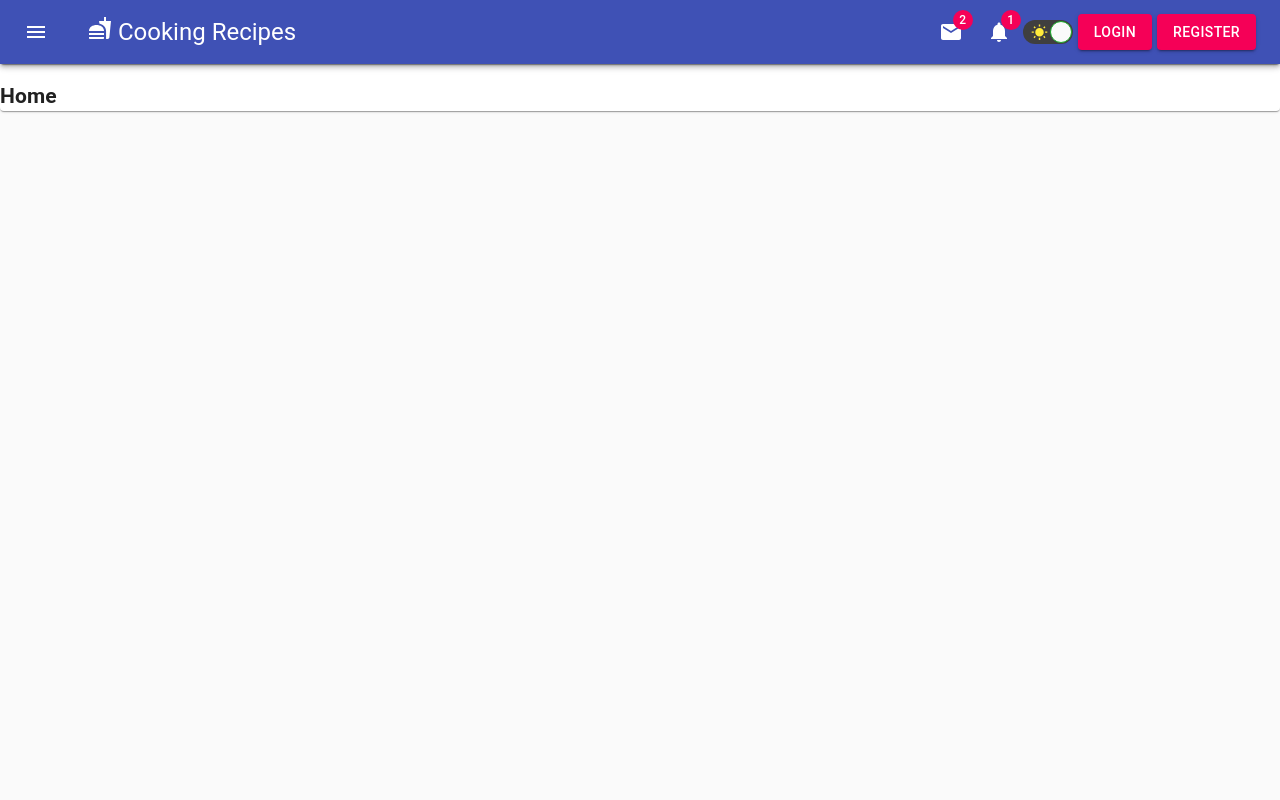
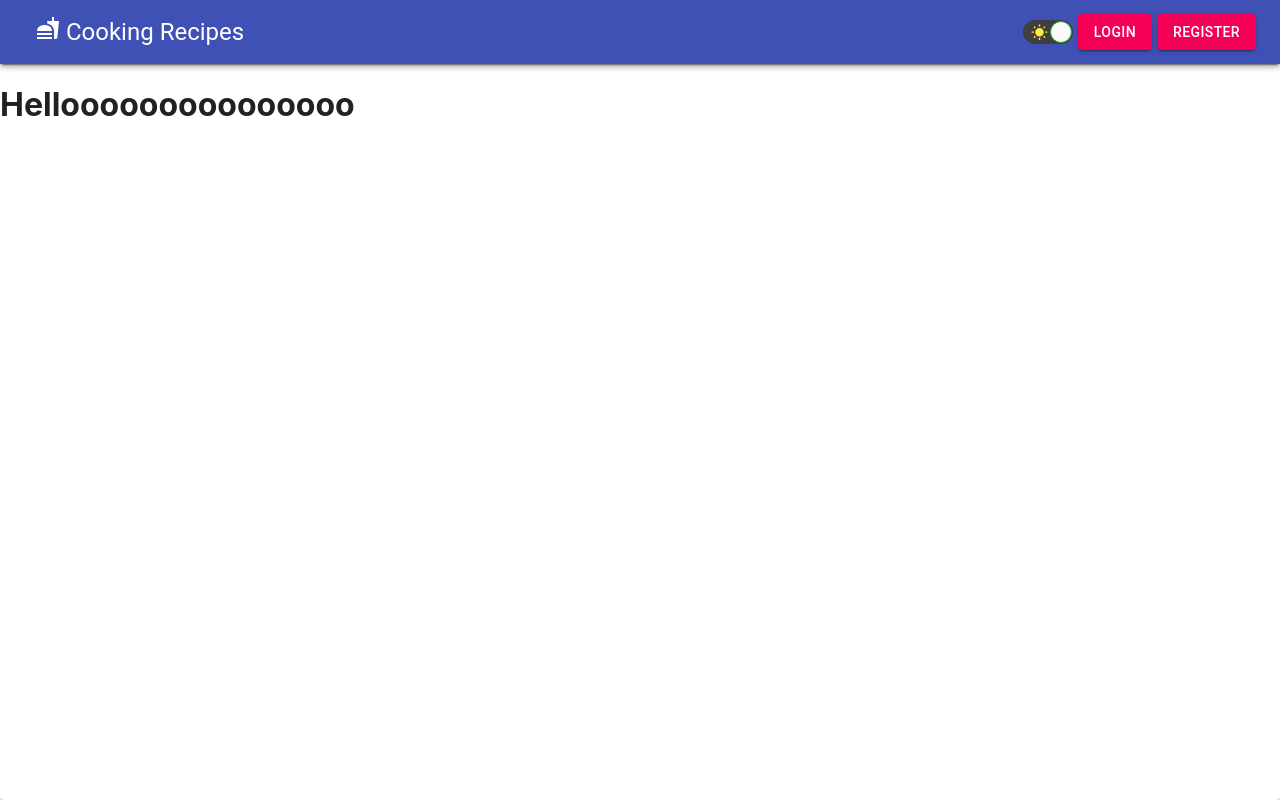
Before and after one commit to damianivanov/CS-ReactJS, a React (Create React App) app in the folder Homework/cooking/: page /login in a window 1280 px wide. Both pictures are taken after a click on the button "Cooking Recipes". Built offline with nearby package versions, Linux system fonts and the light colour scheme.

Commit message:
Dashboard and fixed menus

```diff
--- a/Homework/cooking/src/App.js
+++ b/Homework/cooking/src/App.js
@@ -1,15 +1,19 @@
 import Nav from "../src/NavBar/Nav";
 import Login from "./Login/Login";
 import Register from "./Register/Register";
+import Recipes from "./Recipes/Recipes";
+import Dashboard from "./Dashboard/Dashboard";
 import "./App.css";
 import React, { useState } from "react";
 import { ThemeProvider, createMuiTheme } from "@material-ui/core/styles";
 import { Paper } from "@material-ui/core";
 import { BrowserRouter as Router, Switch, Route } from "react-router-dom";
-import {activeUser} from './services/userService'
+import { activeUser } from "./services/userService";
+import {activeDarkMode} from './services/darkMode'
+
 function App() {
-  const [signed, setSigned]= useState(activeUser);
-  const [darkMode, setDarkMode] = useState(false);
+  const [signed, setSigned] = useState(activeUser);
+  const [darkMode, setDarkMode] = useState(activeDarkMode);
   const theme = createMuiTheme({
     palette: {
       type: darkMode ? "dark" : "light",
@@ -20,9 +24,13 @@ function App() {
   return (
     <Router>
       <ThemeProvider theme={theme}>
-        <Paper height="100%">
-          <Nav darkMode={darkMode} setDarkMode={setDarkMode} signed={signed} setSigned={setSigned}/>
-
+        <Paper style={{ height: "100vh" }}>
+          <Nav
+            darkMode={darkMode}
+            setDarkMode={setDarkMode}
+            signed={signed}
+            setSigned={setSigned}
+          />
           <Switch>
             <Route path="/login">
               <Login setSigned={setSigned} />
@@ -30,8 +38,14 @@ function App() {
             <Route path="/register">
               <Register />
             </Route>
+            <Route path="/recipes">
+              <Recipes signed={signed} />
+            </Route>
+            <Route path="/dashboard">
+              <Dashboard />
+            </Route>
             <Route exact path="/">
-              <Home />
+              <Dashboard />
             </Route>
           </Switch>
         </Paper>
@@ -39,8 +53,4 @@ function App() {
     </Router>
   );
 }
-function Home() {
-  return <h2>Home</h2>;
-}
-
 export default App;
--- /dev/null
+++ b/Homework/cooking/src/Dashboard/Dashboard.js
@@ -0,0 +1,9 @@
+import React from 'react'
+
+export default function Dashboard() {
+    return (
+        <div>
+            <h1>Hellooooooooooooooo</h1>
+        </div>
+    )
+}
--- a/Homework/cooking/src/Login/Login.js
+++ b/Homework/cooking/src/Login/Login.js
@@ -8,32 +8,35 @@ import Grid from "@material-ui/core/Grid";
 import LockOutlinedIcon from "@material-ui/icons/LockOutlined";
 import Typography from "@material-ui/core/Typography";
 import { useStyles } from "./Login.styles";
-import Container from "@material-ui/core/Container";
+import {Container,Paper} from "@material-ui/core";
 import { checkUser, login } from "../services/userService";
-import { Redirect,useHistory } from "react-router-dom";
+import { Redirect, useHistory,useLocation } from "react-router-dom";
 
 export default function Login(props) {
   const classes = useStyles();
   let history = useHistory();
+  let location = useLocation();
   const [username, setUsername] = useState("");
   const [password, setPassword] = useState("");
   const [error, setError] = useState("");
 
   function formSubmit(e) {
     e.preventDefault();
-    let user = checkUser({ "username": username, "password": password });
+    let user = checkUser({ username: username, password: password });
     if (user) {
       login(user);
-        history.push("/");
       props.setSigned(true);
-      <Redirect to="/" />
+
+      let { from } = location.state || { from: { pathname: "/" } };
+      history.replace(from);
+      <Redirect to="/" />;
     } else {
       setError("Invalid Credentials!");
     }
   }
   return (
-    <Container component="main" maxWidth="xs">
-      <CssBaseline />
+      <Container component="main" maxWidth="xs" >
+        {/* <CssBaseline /> */}
         <div className={classes.paper}>
           <Avatar className={classes.avatar}>
             <LockOutlinedIcon />
@@ -69,7 +72,9 @@ export default function Login(props) {
               onChange={(e) => setPassword(e.target.value)}
             />
 
-          {error !== "" && <Typography color="secondary"> {error} </Typography>}
+            {error !== "" && (
+              <Typography color="secondary"> {error} </Typography>
+            )}
 
             <Button
               type="submit"
@@ -88,7 +93,11 @@ export default function Login(props) {
                 </Link>
               </Grid>
               <Grid item>
-              <Link to="/register" variant="body2" style={{ color: "#f50057" }}>
+                <Link
+                  to="/register"
+                  variant="body2"
+                  style={{ color: "#f50057" }}
+                >
                   Sign Up
                 </Link>
               </Grid>
--- a/Homework/cooking/src/NavBar/Nav.js
+++ b/Homework/cooking/src/NavBar/Nav.js
@@ -6,7 +6,6 @@ import {
   Toolbar,
   IconButton,
   Typography,
-  Badge,
   MenuItem,
   Paper,
 } from "@material-ui/core";
@@ -15,26 +14,28 @@ import yellow from "@material-ui/core/colors/yellow";
 import Toggle from "react-toggle";
 import "./Toggle.css";
 import { logOut } from "../services/userService";
-import { Link } from "react-router-dom";
+import { Link, useHistory,useLocation,Redirect } from "react-router-dom";
 
-import MenuIcon from "@material-ui/icons/Menu";
+import {deactivateDarkMode,activateDarkMode} from '../services/darkMode';
 import AccountCircle from "@material-ui/icons/AccountCircle";
-import MailIcon from "@material-ui/icons/Mail";
-import NotificationsIcon from "@material-ui/icons/Notifications";
 import MoreIcon from "@material-ui/icons/MoreVert";
 import NightsStayIcon from "@material-ui/icons/NightsStay";
 import WbSunnyIcon from "@material-ui/icons/WbSunny";
 import FastfoodIcon from "@material-ui/icons/Fastfood";
 
-function Nav(props) {
+export default function Nav(props) {
+  const [linkColor,setColor]=React.useState("black")
   function changeTheme() {
     if (props.darkMode) {
       props.setDarkMode(false);
+      deactivateDarkMode();
+      setColor("black")
     } else {
       props.setDarkMode(true);
+      activateDarkMode()
+      setColor("white")
     }
   }
-
 
   const classes = useStyles();
   const [anchorEl, setAnchorEl] = React.useState(null);
@@ -66,7 +67,6 @@ function Nav(props) {
         ),
       }}
       onChange={changeTheme}
-
     />
   );
 
@@ -90,11 +90,23 @@ function Nav(props) {
     setMobileMoreAnchorEl(event.currentTarget);
   };
 
-  function onLogOut(){
-    props.setSigned(false)
-    logOut()
-    handleMenuClose()
+  let history = useHistory();
+  let location = useLocation();
+
+  function onLogOut() {
+    props.setSigned(false);
+    logOut();
+    let { from } = location.state || { from: { pathname: "/" } };
+    history.replace(from);
+    history.push("/login")
+    handleMenuClose();
   }
+
+  function onDashboard(){
+    <Redirect to="/dashboard"/>
+    handleMenuClose();
+  }
+
 
   const menuId = "primary-search-account-menu";
   const renderMenu = (
@@ -110,51 +122,6 @@ function Nav(props) {
       <MenuItem onClick={handleMenuClose}>Profile</MenuItem>
       <MenuItem onClick={handleMenuClose}>My account</MenuItem>
       <MenuItem onClick={onLogOut}>Sign Out</MenuItem>
-
-    </Menu>
-  );
-
-  const mobileMenuId = "primary-search-account-menu-mobile";
-  const renderMobileMenu = (
-    <Menu
-      anchorEl={mobileMoreAnchorEl}
-      anchorOrigin={{ vertical: "top", horizontal: "right" }}
-      id={mobileMenuId}
-      keepMounted
-      transformOrigin={{ vertical: "top", horizontal: "right" }}
-      open={isMobileMenuOpen}
-      onClose={handleMobileMenuClose}
-    >
-      <MenuItem>
-        <IconButton aria-label="show 4 new mails" color="inherit">
-          <Badge badgeContent={4} color="secondary">
-            <MailIcon />
-          </Badge>
-        </IconButton>
-        <p>Messages</p>
-      </MenuItem>
-      <MenuItem>
-        <IconButton aria-label="show 11 new notifications" color="inherit">
-          <Badge badgeContent={11} color="secondary">
-            <NotificationsIcon />
-          </Badge>
-        </IconButton>
-        <p>Notifications</p>
-      </MenuItem>
-      <MenuItem onClick={handleProfileMenuOpen}>
-        <IconButton
-          aria-label="account of current user"
-          aria-controls="primary-search-account-menu"
-          aria-haspopup="true"
-          color="inherit"
-        >
-          <AccountCircle />
-        </IconButton>
-        <p>Profile</p>
-      </MenuItem>
-      <MenuItem>
-        <div style={{ marginLeft: 10 }}>{toggler}</div>
-      </MenuItem>
     </Menu>
   );
 
@@ -187,6 +154,10 @@ function Nav(props) {
     </React.Fragment>
   );
   const signedUser = (
+    <React.Fragment>
+      <Button style={{ margin: "2px" }} >
+        <Link to="/dashboard" style={{ color: 'white', textDecoration: "none" }}>Dashboard</Link>
+      </Button>
       <IconButton
         edge="end"
         aria-label="account of current user"
@@ -197,21 +168,75 @@ function Nav(props) {
       >
         <AccountCircle />
       </IconButton>
+    </React.Fragment>
+  );
+  const noUserMenu = (
+    [
+      <MenuItem
+        size="medium"
+        variant="contained"
+        color="secondary"
+        className={classes.margin}
+        style={{ marginLeft: "5px" }}
+      >
+        <Link to="/login" style={{ color: linkColor, textDecoration: "none" }}>
+          {" "}
+          Login
+        </Link>
+      </MenuItem>
+      ,
+      <MenuItem
+        size="medium"
+        variant="contained"
+        color="secondary"
+        className={classes.margin}
+        style={{ marginLeft: "5px" }}
+      >
+        <Link to="/register" style={{ color: linkColor, textDecoration: "none" }}>
+          {" "}
+          Register
+        </Link>
+      </MenuItem>
+      ]
+  );
+  const signedUserMenu = (
+    [
+      <MenuItem>
+      <Link to="/dashboard" style={{ color: linkColor, textDecoration: "none" }}>
+        Dashboard
+      </Link>
+      </MenuItem>,
+      <MenuItem onClick={handleMenuClose}>Profile</MenuItem>,
+      <MenuItem onClick={handleMenuClose}>My account</MenuItem>,
+      <MenuItem onClick={onLogOut}>Sign Out</MenuItem>]
+  );
 
+  const mobileMenuId = "primary-search-account-menu-mobile";
+  const renderMobileMenu = (
+    <Menu
+      anchorEl={mobileMoreAnchorEl}
+      anchorOrigin={{ vertical: "top", horizontal: "right" }}
+      id={mobileMenuId}
+      keepMounted
+      transformOrigin={{ vertical: "top", horizontal: "right" }}
+      open={isMobileMenuOpen}
+      onClose={handleMobileMenuClose}
+    >
+
+        {props.signed ? signedUserMenu : noUserMenu}
+      <div container style={{ marginLeft: "16px" }}>
+        {toggler}
+      </div>
+
+    </Menu>
   );
+
+
   return (
     <Paper>
       <div className={classes.grow}>
         <AppBar position="static" className={classes.appbar}>
           <Toolbar>
-            <IconButton
-              edge="start"
-              className={classes.menuButton}
-              color="inherit"
-              aria-label="open drawer"
-            >
-              <MenuIcon />
-            </IconButton>
             <IconButton>
               <Link to="/" style={{ color: "white", textDecoration: "none" }}>
                 <Typography className={classes.title} variant="h5" noWrap>
@@ -221,20 +246,8 @@ function Nav(props) {
             </IconButton>
             <div className={classes.grow} />
             <div className={classes.sectionDesktop}>
-              <IconButton aria-label="show 4 new mails" color="inherit">
-                <Badge badgeContent={2} color="secondary">
-                  <MailIcon />
-                </Badge>
-              </IconButton>
-              <IconButton
-                aria-label="show 17 new notifications"
-                color="inherit"
-              >
-                <Badge badgeContent={1} color="secondary">
-                  <NotificationsIcon />
-                </Badge>
-              </IconButton>
               {toggler}
+
               {props.signed ? signedUser : noUser}
             </div>
 
@@ -257,5 +270,3 @@ function Nav(props) {
     </Paper>
   );
 }
-
-export default Nav;
--- /dev/null
+++ b/Homework/cooking/src/Recipes/Recipes.js
@@ -0,0 +1,22 @@
+import React from 'react';
+import { makeStyles } from '@material-ui/core/styles';
+import TextField from '@material-ui/core/TextField';
+
+const useStyles = makeStyles((theme) => ({
+  root: {
+    '& > *': {
+      margin: theme.spacing(1),
+      width: '25ch',
+    },
+  },
+}));
+
+export default function BasicTextFields() {
+  const classes = useStyles();
+
+  return (
+    <form className={classes.root} noValidate autoComplete="off">
+      <TextField id="standard-basic" label="Standard" />
+    </form>
+  );
+}
--- /dev/null
+++ b/Homework/cooking/src/services/darkMode.js
@@ -0,0 +1,11 @@
+export function activeDarkMode() {
+  return JSON.parse(localStorage.getItem("darkMode"));
+}
+
+export function deactivateDarkMode() {
+  if (activeDarkMode()) localStorage.setItem("darkMode", JSON.stringify(false));
+}
+
+export function activateDarkMode() {
+  if (!activeDarkMode()) localStorage.setItem("darkMode", JSON.stringify(true));
+}
```
Lines whose indentation alone changed are shown as unchanged.
